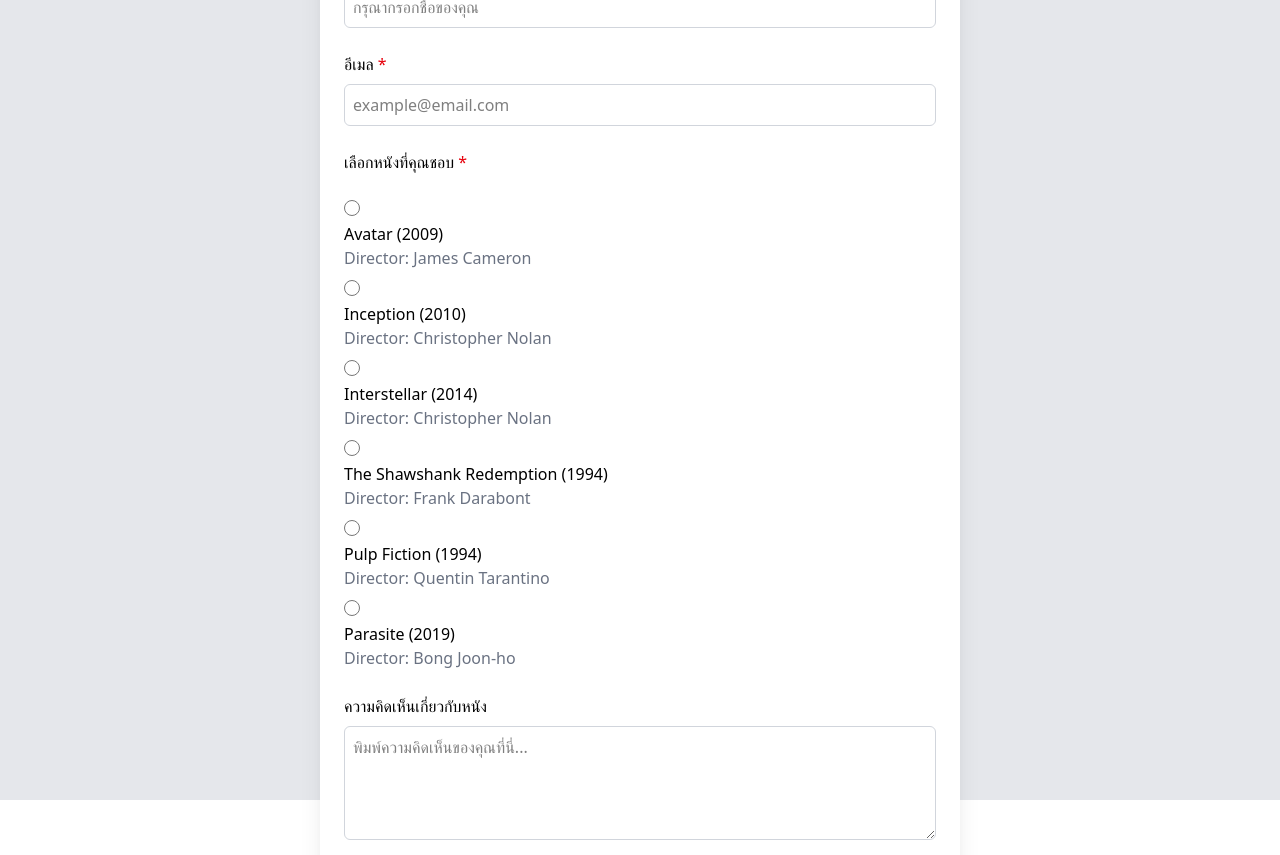
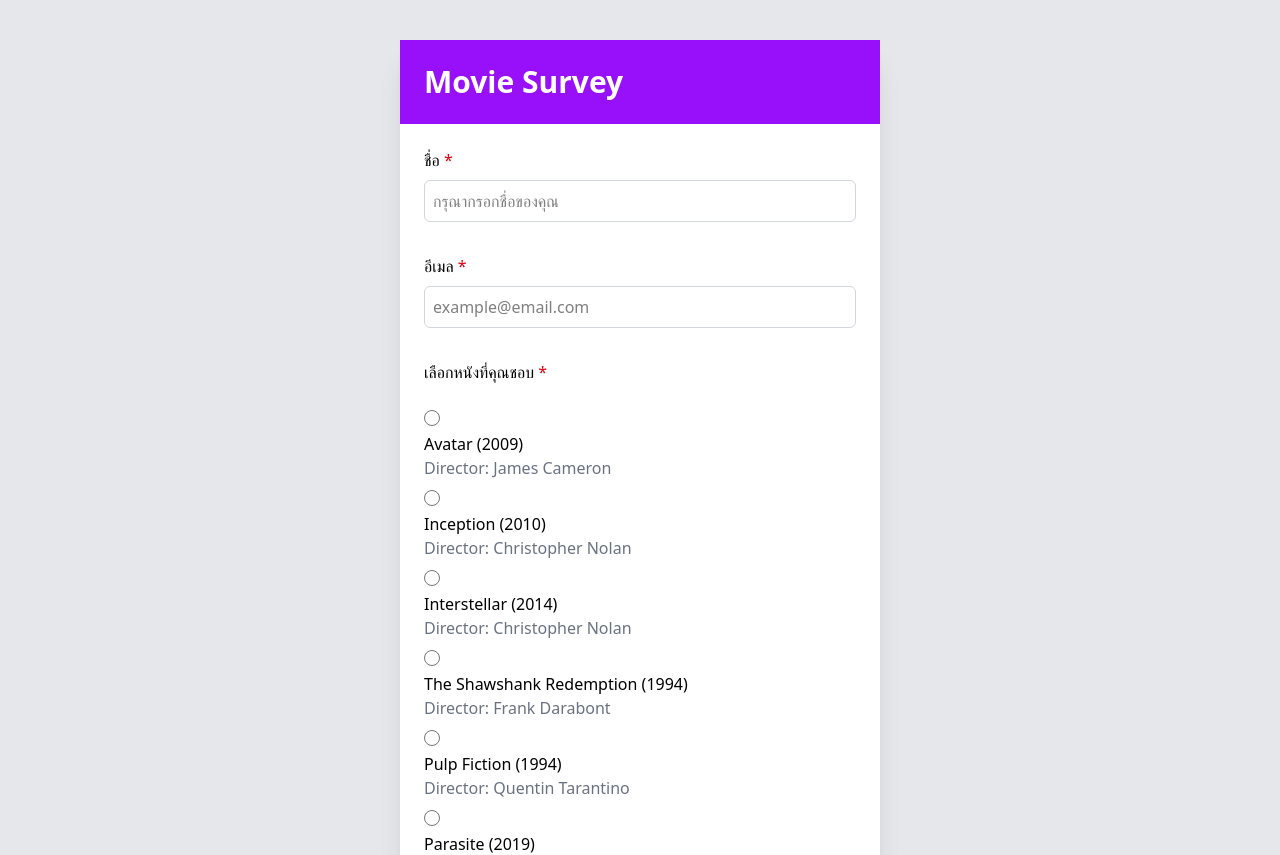
Before and after one commit to Savezn/react-quick-form-mini-project, a React (Vite) app: page / in a window 1280 px wide. Shown: the top 855 px of the page. Built offline with nearby package versions, Linux system fonts and the light colour scheme.

Commit message:
style(form): update structural styling for improved layout

```diff
--- a/src/App.jsx
+++ b/src/App.jsx
@@ -2,7 +2,7 @@
 import { FormPage } from "./components/FormPage";
 import { SummaryPage } from "./components/SummaryPage";
 
-const bodyStyle = "flex flex-col justify-center items-center h-screen bg-gray-200";
+const bodyStyle = "flex flex-col justify-center items-center min-h-screen bg-gray-200";
 
 function App() {
   return (
--- a/src/components/FormPage.jsx
+++ b/src/components/FormPage.jsx
@@ -1,10 +1,10 @@
 import { useState } from "react";
 import SelectedMovie from "./SelectedMovie";
 
-const formPage = "flex flex-col w-min-content w-1/2 rounded-b-5xl bg-white shadow-xl";
+const formPage = "flex flex-col w-min-content w-120 h-min-content rounded-b-5xl bg-white shadow-xl my-10";
 const movieSurveyHeader = "text-3xl font-bold bg-purple-600 text-white w-full p-6";
-const formContainer = "flex flex-col p-6 bg-white";
-const inputContainer = "flex flex-col gap-2 mb-6";
+const formContainer = "flex flex-col gap-8 p-6 bg-white";
+const inputContainer = "flex flex-col gap-2";
 const primaryInputBox = "border border-gray-300 rounded-md p-2";
 const textareaInputBox =
   "resize-y border border-gray-300 rounded-md p-2 w-full";
```
